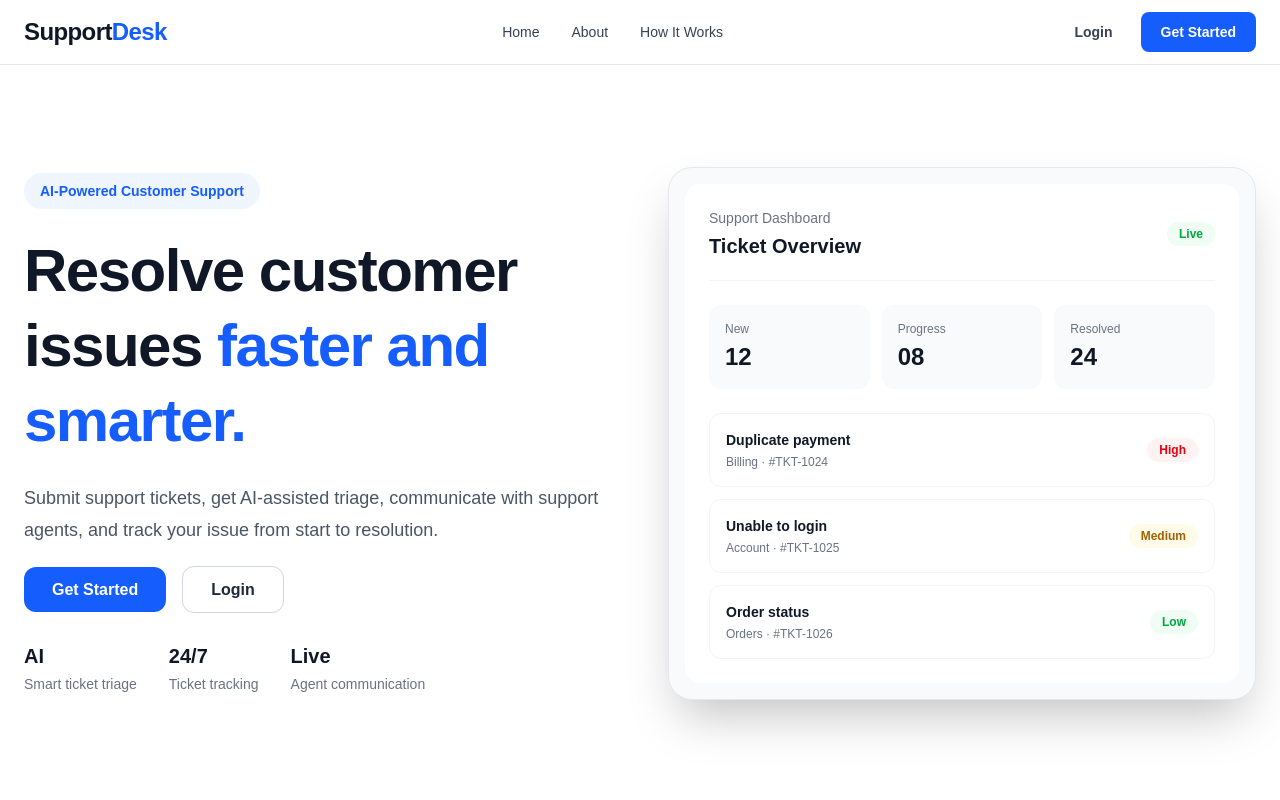
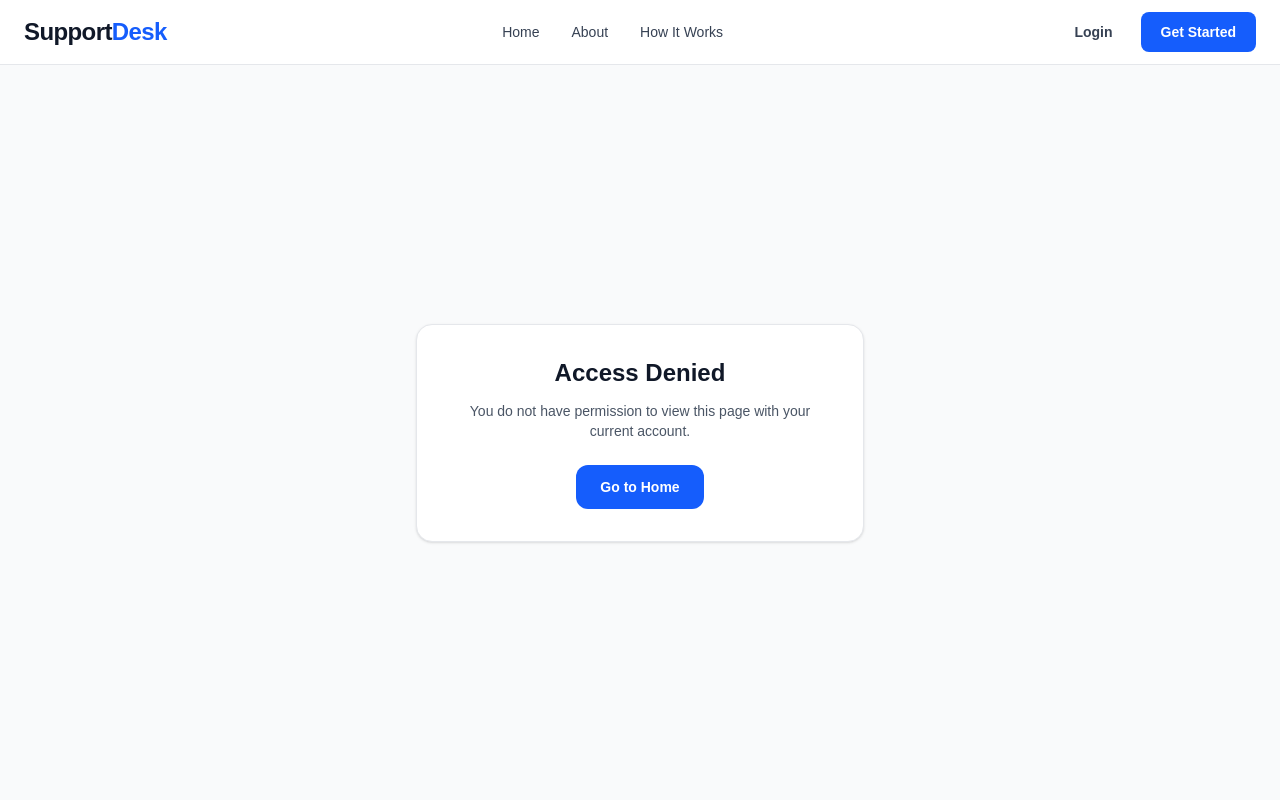
Before and after one commit to dua-muhammad-ibraheem/hack-frontent, a React (Vite) app: page /worker-dashboard in a window 1280 px wide. Before the commit this address led to /. Shown: the top 800 px of the page. Built offline with nearby package versions, Linux system fonts and the light colour scheme; sample sign-in values are in the browser's storage.

Commit message:
access denied page instead of silent redirect

```diff
--- a/src/components/ProtectedRoute.jsx
+++ b/src/components/ProtectedRoute.jsx
@@ -1,7 +1,24 @@
 import { Navigate } from "react-router-dom";
 
-// Wraps a route. Redirects to /login if not authenticated,
-// or to home if the logged-in user's role isn't allowed here.
+const AccessDenied = () => {
+  return (
+    <main className="flex min-h-[calc(100vh-64px)] items-center justify-center bg-gray-50 px-6">
+      <div className="w-full max-w-md rounded-2xl border border-gray-200 bg-white p-8 text-center shadow-sm">
+        <h1 className="text-2xl font-bold text-gray-900">Access Denied</h1>
+        <p className="mt-3 text-sm text-gray-600">
+          You do not have permission to view this page with your current account.
+        </p>
+
+        <a  href="/"
+          className="mt-6 inline-block rounded-xl bg-blue-600 px-6 py-3 text-sm font-semibold text-white transition hover:bg-blue-700"
+        >
+          Go to Home
+        </a>
+      </div>
+    </main>
+  );
+};
+
 const ProtectedRoute = ({ children, allowedRoles }) => {
   const token = localStorage.getItem("token");
   const user = JSON.parse(localStorage.getItem("user") || "{}");
@@ -11,7 +28,7 @@ const ProtectedRoute = ({ children, allowedRoles }) => {
   }
 
   if (allowedRoles && !allowedRoles.includes(user.role)) {
-    return <Navigate to="/" replace />;
+    return <AccessDenied />;
   }
 
   return children;
```
